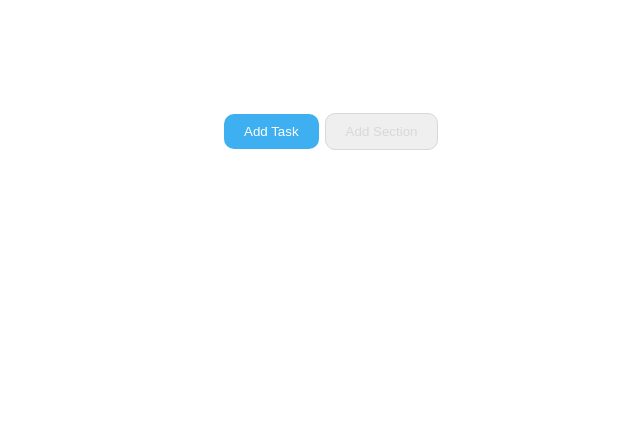
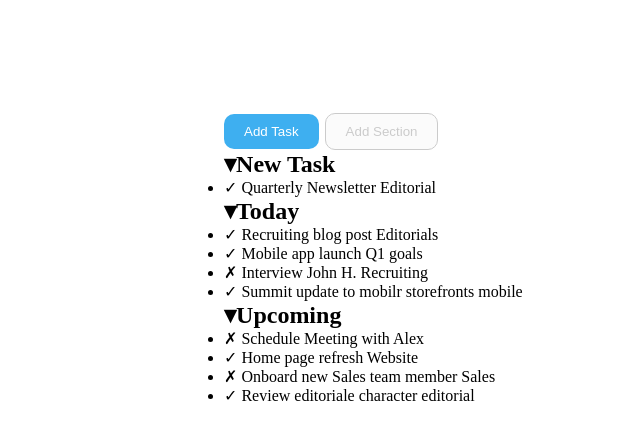
Before and after one commit to fabiogerritferrari/html-css-toboolist, a plain HTML site: page index.html in a window 1280 px wide. Shown: the part 57-496 px from the top of the page, without its empty margins (0-640 px from the left). Drawn offline with Linux system fonts and the light colour scheme.

Commit message:
modificato il bottone mettendo opacity e completato file html

```diff
--- a/css/style.css
+++ b/css/style.css
@@ -1,10 +1,11 @@
+/*! reset */
 *{
     margin: 0;
     padding:0;
     box-sizing: border-box;
 }
 
-/* Utils */
+/** Utils */
 
 .container{
     max-width: 65%;
@@ -31,7 +32,8 @@ h1{
     margin-bottom: 30px;
 }
 
-/* main */
+/*? main */
+
 button{
     padding: 10px 20px;
     border-radius: 10px;
@@ -46,6 +48,5 @@ button{
 }
 
 .add-section{
-    border:1px solid #d8d8d8;
-    color: #d8d8d8;
+   opacity: 20%;
 }
--- a/index.html
+++ b/index.html
@@ -16,6 +16,93 @@
                 <button class="add-task">Add Task</button>
                 <button class="add-section">Add Section</button>
             </section>
+            <h2 class="Title-section">&blacktriangledown;New Task</h2>
+                <ul>
+                    <li>
+                        <span class="check simbol">
+                            &check;
+                        </span>
+                        Quarterly Newsletter
+                        <span class="bg-blue section">
+                            Editorial
+                        </span>
+                    </li>
+                </ul>
+            <h2 class="Title-section">&blacktriangledown;Today</h2>
+                <ul>
+                    <li>
+                        <span class="check-simbol">
+                            &check;
+                        </span>
+                        Recruiting blog post
+                        <span class="bg-blue section">
+                            Editorials
+                        </span>
+                    </li>
+                    <li>
+                        <span class="check-simbol">
+                            &check;
+                        </span>
+                        Mobile app launch
+                        <span class="bg-purple section">
+                            Q1 goals
+                        </span>
+                    </li>
+                    <li>
+                        <span class="cross-simbol">
+                            &cross;
+                        </span>
+                        Interview John H.
+                        <span class="bg- section">
+                            Recruiting
+                        </span>
+                    </li>
+                    <li>
+                        <span class="check-simbol">
+                            &check;
+                        </span>
+                        Summit update to mobilr storefronts
+                        <span class="bg-orange section">
+                        mobile
+                        </span>
+                    </li>
+                </ul>
+            <h2 class="Title-section">&blacktriangledown;Upcoming</h2>
+                <ul>
+                    <li>
+                        <span class="cross-simbol">
+                            &cross;
+                        </span>
+                        Schedule Meeting with Alex
+                    </li>
+                    <li>
+                        <span class="check-simbol">
+                            &check;
+                        </span>
+                        Home page refresh
+                        <span class="bg-pink section">
+                            Website
+                        </span>
+                    </li>
+                    <li>
+                        <span class="cross-simbol">
+                            &cross;
+                        </span>
+                        Onboard new Sales team member
+                        <span class="bg-green section">
+                            Sales
+                        </span>
+                    </li>
+                    <li>
+                        <span class="check simbol">
+                        &check;
+                        </span>
+                        Review editoriale character
+                        <span class="bg-blue section">
+                            editorial
+                        </span>
+                    </li>
+                </ul>
         </div>
     </main>
 </body>
```
